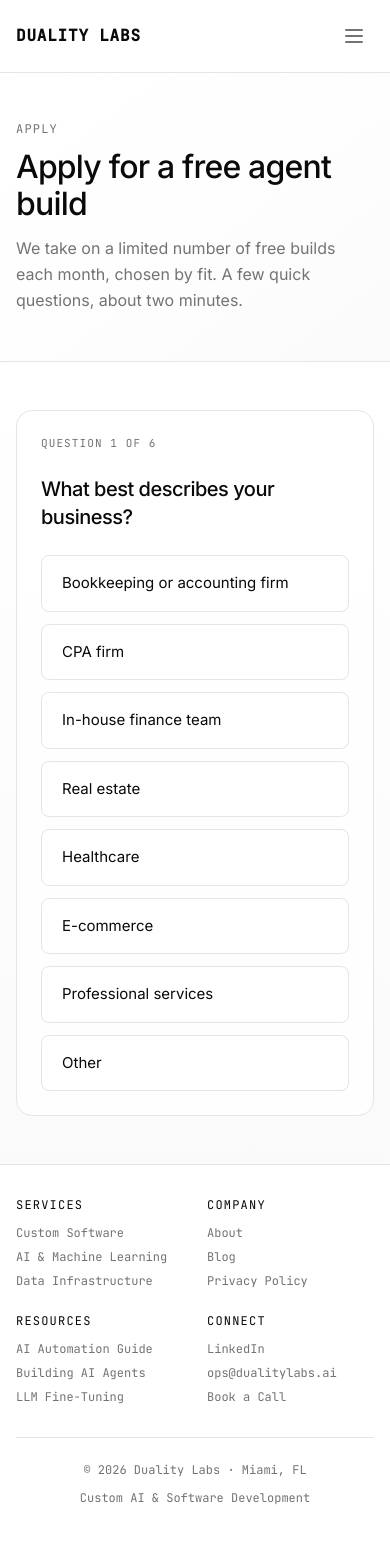
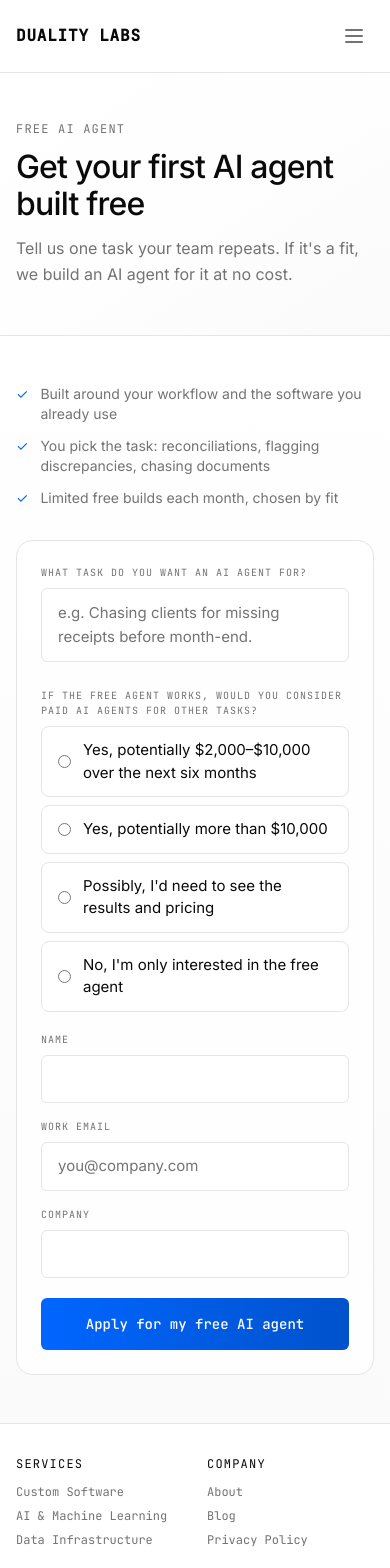
Before and after one commit to Erichalfonso/duality-labs, a Next.js app: page /apply in a window 390 px wide. Shown: the top 1568 px of the page. Before the commit the page ends 1538 px from the top, so only its background shows below. Built offline with nearby package versions, Linux system fonts and the light colour scheme.

Commit message:
Cut /apply to one short form with headline and bullets (#14)

```diff
--- a/app/api/apply/route.ts
+++ b/app/api/apply/route.ts
@@ -20,7 +20,7 @@ const FIELDS = [
   ['phone', 'Phone'],
 ] as const
 
-const REQUIRED = ['business', 'software', 'approval', 'budget', 'timeline', 'task', 'hours', 'name', 'email', 'company']
+const REQUIRED = ['budget', 'task', 'name', 'email', 'company']
 
 type Outcome = 'qualified' | 'review' | 'unqualified'
 
--- a/app/apply/page.tsx
+++ b/app/apply/page.tsx
@@ -12,20 +12,34 @@ export const metadata: Metadata = {
   },
 }
 
+const BULLETS = [
+  'Built around your workflow and the software you already use',
+  'You pick the task: reconciliations, flagging discrepancies, chasing documents',
+  'Limited free builds each month, chosen by fit',
+]
+
 export default function ApplyPage() {
   return (
     <>
       <Nav />
       <main>
         <PageHeader
-          tag="Apply"
-          title="Apply for a free agent build"
-          description="We take on a limited number of free builds each month, chosen by fit. A few quick questions, about two minutes."
+          tag="Free AI agent"
+          title="Get your first AI agent built free"
+          description="Tell us one task your team repeats. If it's a fit, we build an AI agent for it at no cost."
         />
 
         <section className="relative py-12 sm:py-16 md:py-20 overflow-hidden">
           <div className="absolute inset-0 bg-gradient-to-b from-bg to-gradient-to" />
           <div className="max-w-[720px] mx-auto px-4 sm:px-6 relative z-10">
+            <ul className="mb-8 space-y-3 text-sm sm:text-base text-text-secondary">
+              {BULLETS.map((b) => (
+                <li key={b} className="flex gap-3">
+                  <span className="text-accent">✓</span>
+                  {b}
+                </li>
+              ))}
+            </ul>
             <ApplyForm />
           </div>
         </section>
--- a/components/apply-form.tsx
+++ b/components/apply-form.tsx
@@ -11,51 +11,15 @@ declare global {
 const CALENDLY_URL = 'https://calendly.com/dualitylabs/new-meeting'
 
 type Answers = Record<string, string>
-type Stage = 'questions' | 'details' | 'sending' | 'booking' | 'thanks'
+type Stage = 'form' | 'sending' | 'booking' | 'thanks'
 type Outcome = 'qualified' | 'review' | 'unqualified'
 
-const FIRMS = ['Bookkeeping or accounting firm', 'CPA firm']
-
-const QUESTIONS: { key: string; label: string; options: string[]; when?: (a: Answers) => boolean }[] = [
-  {
-    key: 'business',
-    label: 'What best describes your business?',
-    options: [...FIRMS, 'In-house finance team', 'Real estate', 'Healthcare', 'E-commerce', 'Professional services', 'Other'],
-  },
-  {
-    key: 'clients',
-    label: 'How many clients do you serve?',
-    options: ['Under 10', '10–50', '50–150', '150+'],
-    when: (a) => FIRMS.includes(a.business),
-  },
-  {
-    key: 'software',
-    label: 'What accounting software do you use?',
-    options: ['QuickBooks', 'Xero', 'Sage or NetSuite', 'Other'],
-  },
-  {
-    key: 'approval',
-    label: 'Would you be involved in approving additional AI agents?',
-    options: ['Yes, I make the call', "Yes, I'd decide with others", "I'd bring in the decision-maker", 'No'],
-  },
-  {
-    key: 'budget',
-    label: 'The first AI agent is free. If it delivers useful results, would you consider paid AI agents for other tasks?',
-    options: [
-      'Yes, potentially $2,000–$10,000 over the next six months',
-      'Yes, potentially more than $10,000',
-      "Possibly, I'd need to see the results and pricing",
-      "No, I'm only interested in the free agent",
-    ],
-  },
-  {
-    key: 'timeline',
-    label: 'When would you want to start?',
-    options: ['This month', '1–3 months', 'Just exploring'],
-  },
+const BUDGET_OPTIONS = [
+  'Yes, potentially $2,000–$10,000 over the next six months',
+  'Yes, potentially more than $10,000',
+  "Possibly, I'd need to see the results and pricing",
+  "No, I'm only interested in the free agent",
 ]
-
-const HOURS = ['Under 5', '5–20', '20–50', '50+']
 
 const inputClass =
   'w-full bg-card-bg border border-border rounded-md px-4 py-3 text-[15px] text-text placeholder:text-text-secondary focus:outline-none focus:border-accent focus:ring-1 focus:ring-accent/30 transition-colors'
@@ -63,29 +27,23 @@ const inputClass =
 const labelClass = 'font-mono text-[10px] uppercase tracking-widest text-text-secondary mb-2 block'
 
 export default function ApplyForm() {
-  const [step, setStep] = useState(0)
   const [answers, setAnswers] = useState<Answers>({})
-  const [stage, setStage] = useState<Stage>('questions')
+  const [stage, setStage] = useState<Stage>('form')
   const [outcome, setOutcome] = useState<Outcome>('qualified')
   const [error, setError] = useState('')
+  const [started, setStarted] = useState(false)
 
-  const visible = QUESTIONS.filter((q) => !q.when || q.when(answers))
-
-  const choose = (key: string, option: string) => {
-    const next = { ...answers, [key]: option }
-    setAnswers(next)
-    // Recount after this answer, since it can show or hide the next question.
-    const nextVisible = QUESTIONS.filter((q) => !q.when || q.when(next))
-    if (step < nextVisible.length - 1) setStep(step + 1)
-    else setStage('details')
+  // Fires once so Meta shows how many visitors begin the form versus finish it.
+  const onStart = () => {
+    if (started) return
+    setStarted(true)
+    window.fbq?.('trackCustom', 'ApplyStart')
   }
 
   const handleSubmit = async (e: React.FormEvent<HTMLFormElement>) => {
     e.preventDefault()
     setError('')
-    const form = Object.fromEntries(new FormData(e.currentTarget)) as Answers
-    const payload = { ...answers, ...form }
-    if (!FIRMS.includes(payload.business)) delete payload.clients
+    const payload = Object.fromEntries(new FormData(e.currentTarget)) as Answers
     setAnswers(payload)
     setStage('sending')
 
@@ -97,7 +55,7 @@ export default function ApplyForm() {
 
     if (!res?.ok) {
       setError('Something went wrong sending your answers. Please try again, or email ops@dualitylabs.ai.')
-      setStage('details')
+      setStage('form')
       return
     }
 
@@ -122,78 +80,37 @@ export default function ApplyForm() {
     )
   }
 
-  if (stage === 'questions') {
-    const q = visible[step]
-    return (
-      <div className="bg-card-bg/80 border border-border rounded-2xl p-6 sm:p-8">
-        <div className="flex items-center justify-between mb-6">
-          <span className="font-mono text-[11px] uppercase tracking-widest text-text-secondary">
-            Question {step + 1} of {visible.length + 1}
-          </span>
-          {step > 0 && (
-            <button onClick={() => setStep(step - 1)} className="font-mono text-[11px] uppercase tracking-widest text-text-secondary hover:text-text">
-              ← Back
-            </button>
-          )}
-        </div>
-        <h2 className="text-xl sm:text-2xl font-medium tracking-tight mb-6">{q.label}</h2>
-        <div className="grid gap-3">
-          {q.options.map((option) => (
-            <button
-              key={option}
-              onClick={() => choose(q.key, option)}
-              className={`text-left px-5 py-4 rounded-lg border text-[15px] transition-colors hover:border-accent hover:bg-accent-light ${
-                answers[q.key] === option ? 'border-accent bg-accent-light' : 'border-border bg-bg'
-              }`}
-            >
-              {option}
-            </button>
-          ))}
-        </div>
-      </div>
-    )
-  }
-
   return (
-    <form onSubmit={handleSubmit} className="bg-card-bg/80 border border-border rounded-2xl p-6 sm:p-8 space-y-5">
-      <div className="flex items-center justify-between">
-        <span className="font-mono text-[11px] uppercase tracking-widest text-text-secondary">
-          Question {visible.length + 1} of {visible.length + 1}
-        </span>
-        <button
-          type="button"
-          onClick={() => { setStage('questions'); setStep(visible.length - 1) }}
-          className="font-mono text-[11px] uppercase tracking-widest text-text-secondary hover:text-text"
-        >
-          ← Back
-        </button>
-      </div>
-
+    <form onSubmit={handleSubmit} onFocus={onStart} className="bg-card-bg/80 border border-border rounded-2xl p-6 sm:p-8 space-y-5">
       <div>
-        <label htmlFor="ap-task" className={labelClass}>What&apos;s one task your team repeats every week or month?</label>
+        <label htmlFor="ap-task" className={labelClass}>What task do you want an AI agent for?</label>
         <textarea
           id="ap-task"
           name="task"
           required
-          rows={3}
+          rows={2}
           defaultValue={answers.task}
           placeholder="e.g. Chasing clients for missing receipts before month-end."
           className={`${inputClass} resize-none leading-relaxed`}
         />
       </div>
 
-      <div>
-        <label htmlFor="ap-hours" className={labelClass}>About how many hours a month does it take?</label>
-        <select id="ap-hours" name="hours" required defaultValue={answers.hours ?? ''} className={inputClass}>
-          <option value="" disabled>Choose one</option>
-          {HOURS.map((h) => <option key={h} value={h}>{h}</option>)}
-        </select>
-      </div>
+      <fieldset>
+        <legend className={labelClass}>If the free agent works, would you consider paid AI agents for other tasks?</legend>
+        <div className="grid gap-2">
+          {BUDGET_OPTIONS.map((option) => (
+            <label key={option} className="flex items-center gap-3 px-4 py-3 rounded-lg border border-border bg-bg text-[15px] cursor-pointer hover:border-accent has-[:checked]:border-accent has-[:checked]:bg-accent-light transition-colors">
+              <input type="radio" name="budget" value={option} required defaultChecked={answers.budget === option} className="accent-accent" />
+              {option}
+            </label>
+          ))}
+        </div>
+      </fieldset>
 
-      <div className="grid grid-cols-1 sm:grid-cols-2 gap-4 sm:gap-5">
+      <div className="grid grid-cols-1 sm:grid-cols-3 gap-4">
         <div>
           <label htmlFor="ap-name" className={labelClass}>Name</label>
-          <input id="ap-name" name="name" required autoComplete="name" defaultValue={answers.name} placeholder="Your name" className={inputClass} />
+          <input id="ap-name" name="name" required autoComplete="name" defaultValue={answers.name} className={inputClass} />
         </div>
         <div>
           <label htmlFor="ap-email" className={labelClass}>Work email</label>
@@ -202,14 +119,6 @@ export default function ApplyForm() {
         <div>
           <label htmlFor="ap-company" className={labelClass}>Company</label>
           <input id="ap-company" name="company" required autoComplete="organization" defaultValue={answers.company} className={inputClass} />
-        </div>
-        <div>
-          <label htmlFor="ap-site" className={labelClass}>Website <span className="normal-case tracking-normal font-sans text-text-secondary/60">(optional)</span></label>
-          <input id="ap-site" name="site" autoComplete="url" defaultValue={answers.site} placeholder="yourfirm.com" className={inputClass} />
-        </div>
-        <div>
-          <label htmlFor="ap-phone" className={labelClass}>Phone <span className="normal-case tracking-normal font-sans text-text-secondary/60">(optional)</span></label>
-          <input id="ap-phone" name="phone" type="tel" autoComplete="tel" defaultValue={answers.phone} className={inputClass} />
         </div>
       </div>
 
@@ -221,9 +130,9 @@ export default function ApplyForm() {
       <button
         type="submit"
         disabled={stage === 'sending'}
-        className="w-full sm:w-auto inline-flex items-center justify-center gap-2 font-mono text-sm font-medium text-white bg-gradient-to-r from-gradient-accent-from to-gradient-accent-to px-6 py-3 rounded-md hover:shadow-lg hover:shadow-accent/20 hover:-translate-y-0.5 transition-all disabled:opacity-60 disabled:cursor-not-allowed"
+        className="w-full inline-flex items-center justify-center gap-2 font-mono text-sm font-medium text-white bg-gradient-to-r from-gradient-accent-from to-gradient-accent-to px-6 py-4 rounded-md hover:shadow-lg hover:shadow-accent/20 hover:-translate-y-0.5 transition-all disabled:opacity-60 disabled:cursor-not-allowed"
       >
-        {stage === 'sending' ? 'Sending…' : 'Continue'}
+        {stage === 'sending' ? 'Sending…' : 'Apply for my free AI agent'}
       </button>
     </form>
   )
@@ -231,7 +140,7 @@ export default function ApplyForm() {
 
 function Booking({ answers }: { answers: Answers }) {
   // Answers ride along to Calendly (a1 = the event's first invitee question) so they show up on the booking.
-  const summary = [answers.business, answers.clients && `Clients: ${answers.clients}`, answers.software, `Budget: ${answers.budget}`, `Start: ${answers.timeline}`, `${answers.task} (${answers.hours} hrs/mo)`].filter(Boolean).join(' | ')
+  const summary = [answers.company, `Budget: ${answers.budget}`, answers.task].join(' | ')
   const url = `${CALENDLY_URL}?hide_gdpr_banner=1&name=${encodeURIComponent(answers.name)}&email=${encodeURIComponent(answers.email)}&a1=${encodeURIComponent(summary)}`
 
   useEffect(() => {
```
